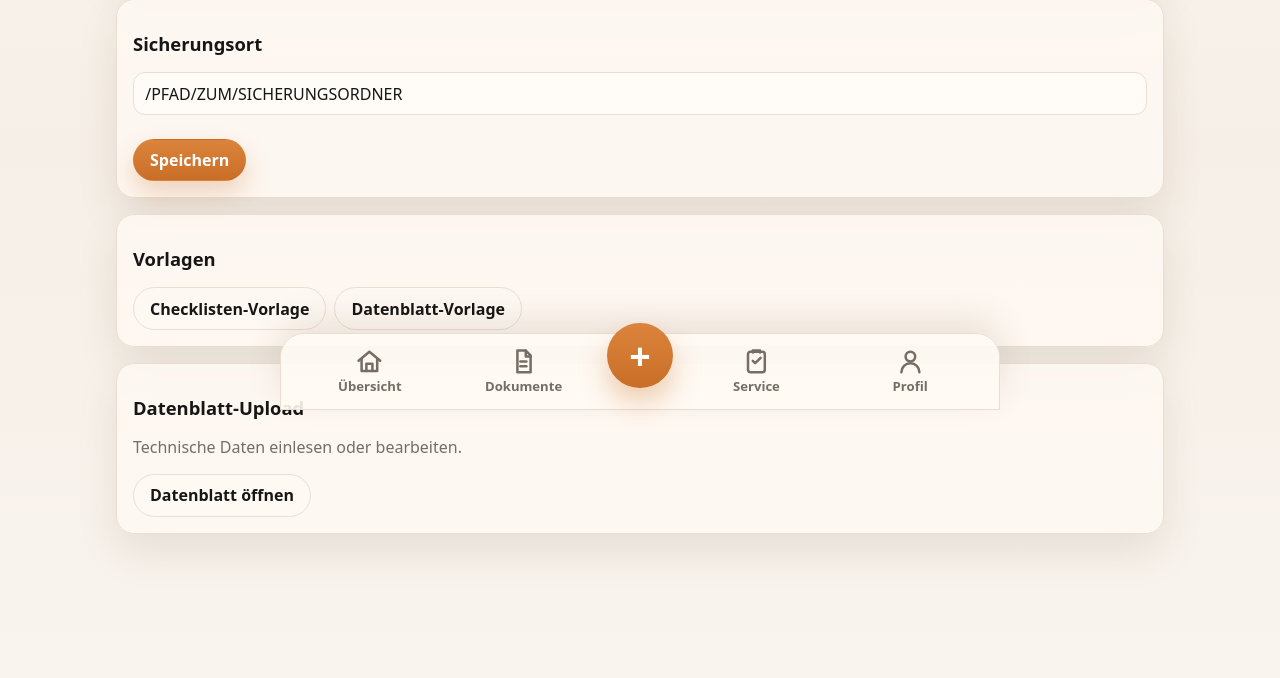
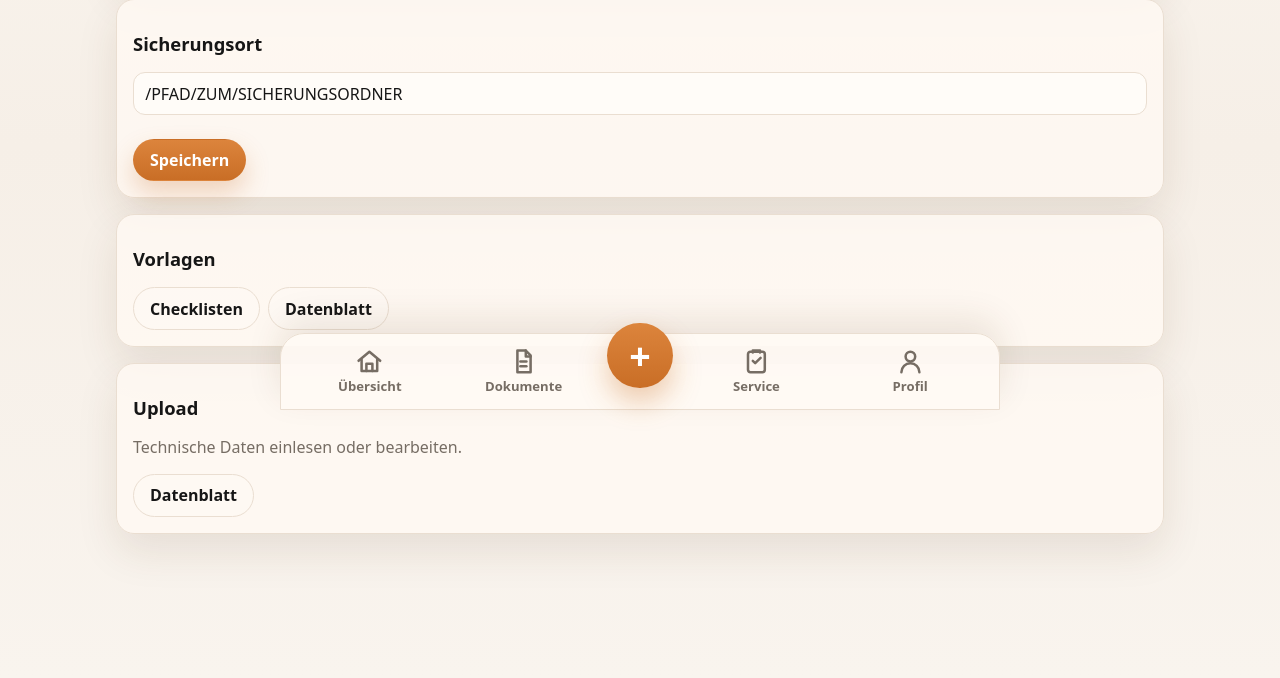
Before and after one commit to Wombatly/MotoDB, a Flask app: page /einstellungen in a window 1280 px wide. Shown: the part 390-1068 px from the top of the page. Run offline with Flask 3, Linux system fonts and the light colour scheme; a user stored in the database is signed in; some libraries are stand-ins or nearby versions.

Commit message:
Refine settings template labels

```diff
--- a/app/templates/settings.html
+++ b/app/templates/settings.html
@@ -63,14 +63,14 @@
 <section class="form-panel mt-3">
   <h2 class="h5 mb-3">Vorlagen</h2>
   <div class="d-flex gap-2">
-    <a class="btn btn-outline-secondary" href="{{ url_for('main.checklist_csv_template') }}">Checklisten-Vorlage</a>
-    <a class="btn btn-outline-secondary" href="{{ url_for('main.technical_csv_template') }}">Datenblatt-Vorlage</a>
+    <a class="btn btn-outline-secondary" href="{{ url_for('main.checklist_csv_template') }}">Checklisten</a>
+    <a class="btn btn-outline-secondary" href="{{ url_for('main.technical_csv_template') }}">Datenblatt</a>
   </div>
 </section>
 
 <section class="form-panel mt-3">
-  <h2 class="h5 mb-3">Datenblatt-Upload</h2>
+  <h2 class="h5 mb-3">Upload</h2>
   <p class="text-secondary mb-3">Technische Daten einlesen oder bearbeiten.</p>
-  <a class="btn btn-outline-secondary" href="{{ url_for('main.technical_data_global') }}">Datenblatt öffnen</a>
+  <a class="btn btn-outline-secondary" href="{{ url_for('main.technical_data_global') }}">Datenblatt</a>
 </section>
 {% endblock %}
```
Also changed, not shown: tests/test_security.py (+10 -6 lines).
